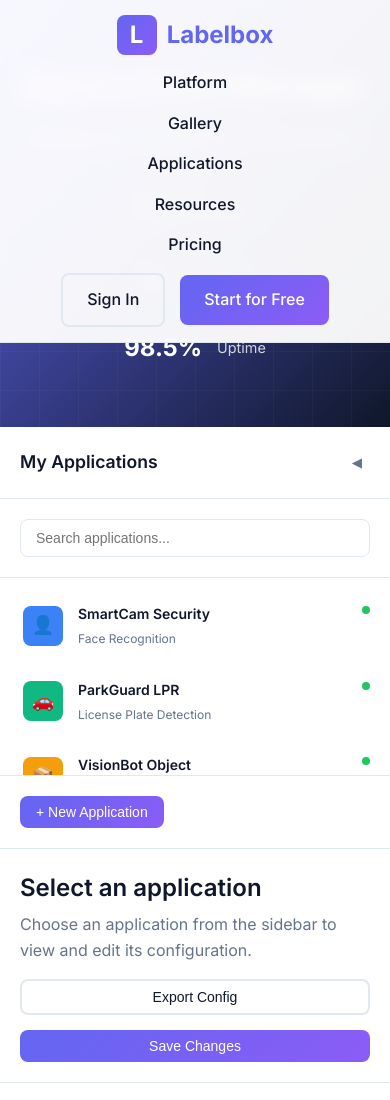
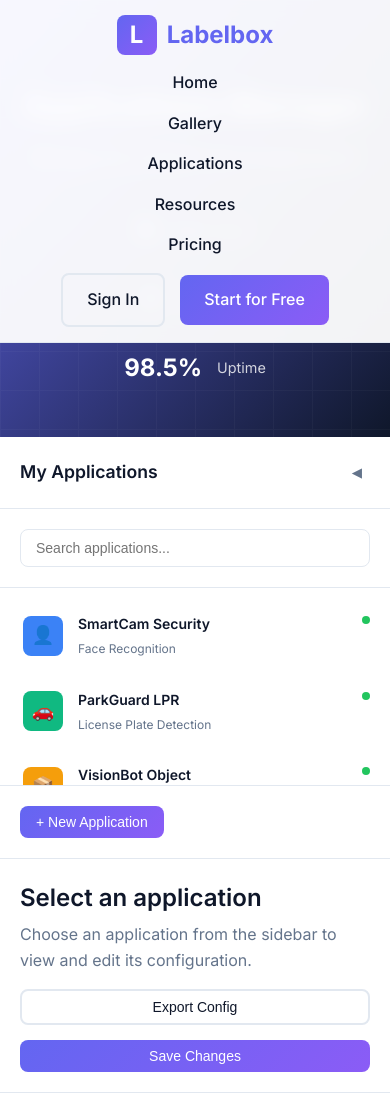
Before and after one commit to banglevan/portal-frontend-v2, a plain HTML site: page applications-manager.html in a window 390 px wide. Shown: the top 1100 px of the page. Drawn offline with Linux system fonts and the light colour scheme.

Commit message:
change back to home page

```diff
--- a/components/header.js
+++ b/components/header.js
@@ -21,7 +21,7 @@
 
                     <nav>
                         <ul class="nav-menu">
-                            <li><a href="#platform">Platform</a></li>
+                            <li><a href="index.html">Home</a></li>
                             <li><a href="gallery.html">Gallery</a></li>
                             <li><a href="applications-manager.html">Applications</a></li>
                             <li><a href="#resources">Resources</a></li>
@@ -59,7 +59,7 @@
                 const href = link.getAttribute('href');
 
                 // Handle external page navigation
-                if (href === 'gallery.html') {
+                if (href === 'gallery.html' || href === 'index.html' || href === 'applications-manager.html') {
                     // Let the browser handle the navigation naturally
                     return;
                 }
--- a/styles/applications-manager.css
+++ b/styles/applications-manager.css
@@ -4,7 +4,7 @@
 .applications-banner {
     background: linear-gradient(135deg, var(--primary-color) 0%, var(--secondary-color) 100%);
     color: white;
-    padding: 60px 0;
+    padding: 100px 0 60px 0;
     position: relative;
     overflow: hidden;
 }
@@ -501,6 +501,10 @@
 
 /* Responsive Design */
 @media (max-width: 768px) {
+    .applications-banner {
+        padding: 80px 0 60px 0;
+    }
+
     .banner-stats {
         flex-direction: column;
         gap: 30px;
@@ -563,6 +567,10 @@
 }
 
 @media (max-width: 480px) {
+    .applications-banner {
+        padding: 80px 0 50px 0;
+    }
+
     .banner-content h1 {
         font-size: 2rem;
     }
```
